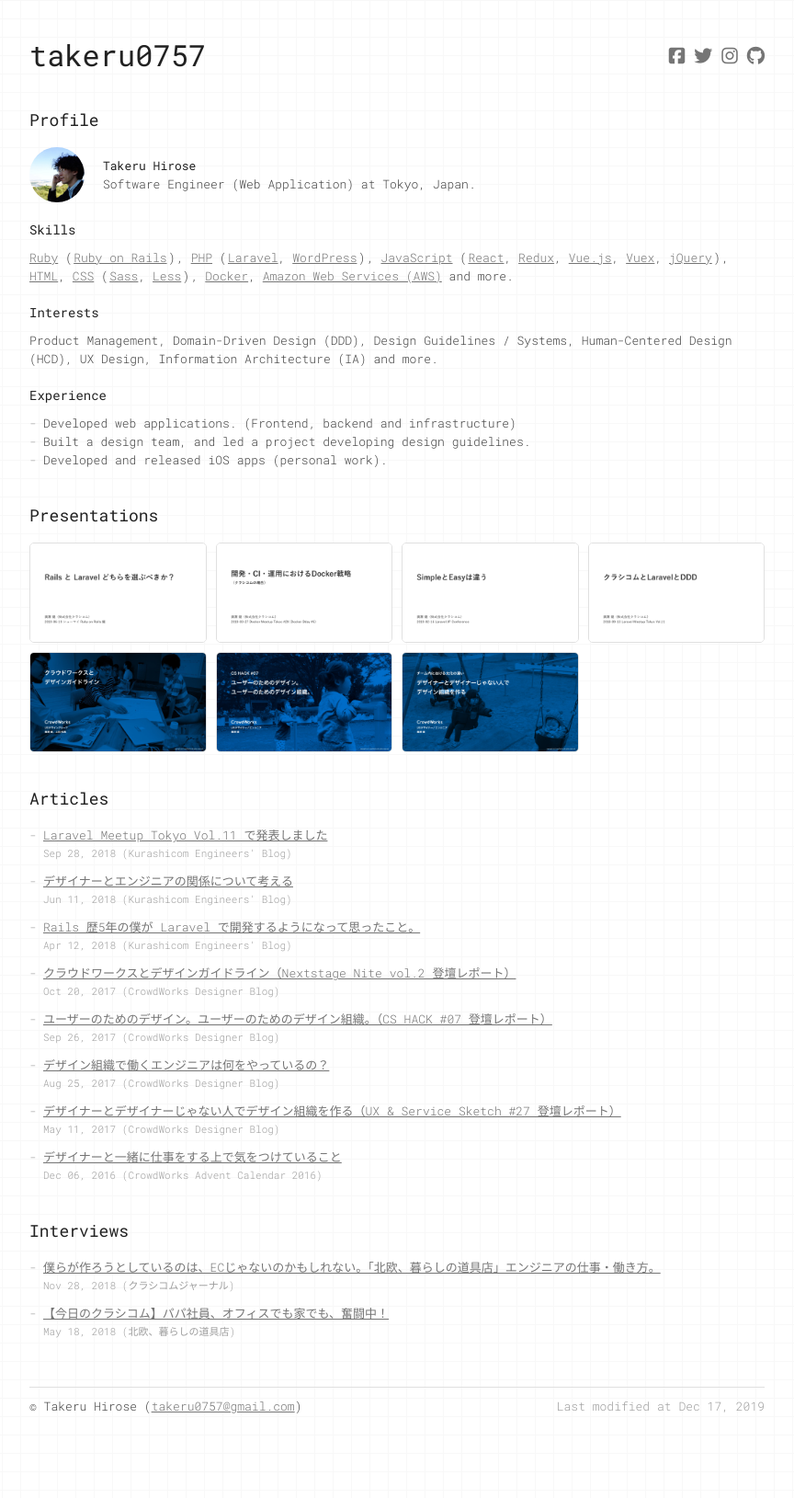
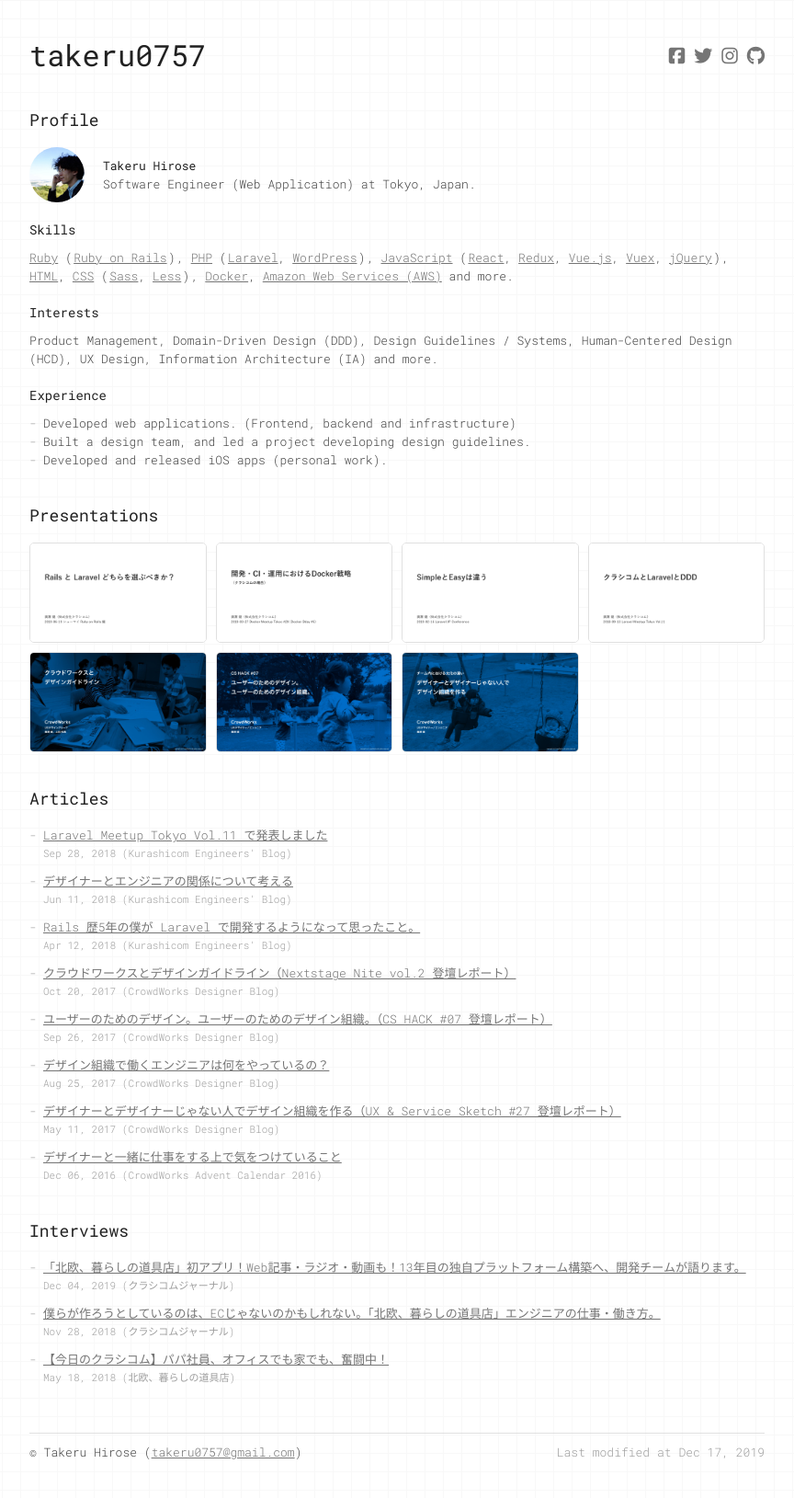
Before and after one commit to takeru0757/takeru0757.github.io, a Jekyll site: the page built from index.html, in a window 1280 px wide. Shown: the whole page at 92% size, without its empty margins (208-1072 px from the left). Built offline with Jekyll 4.4.1, drawn with Linux system fonts in a browser that asks for light colours; nearby versions of some CDN libraries; before the commit the page ends 1579 px from its top, so only the background shows below that.

Commit message:
add new interview

```diff
--- a/_data/interviews.yml
+++ b/_data/interviews.yml
@@ -1,3 +1,8 @@
+- title: 「北欧、暮らしの道具店」初アプリ！Web記事・ラジオ・動画も！13年目の独自プラットフォーム構築へ、開発チームが語ります。
+  url: https://kurashicom.jp/6618
+  src: クラシコムジャーナル
+  date: 2019-12-04
+
 - title: 僕らが作ろうとしているのは、ECじゃないのかもしれない。「北欧、暮らしの道具店」エンジニアの仕事・働き方。
   url: https://kurashicom.jp/4908
   src: クラシコムジャーナル
```
